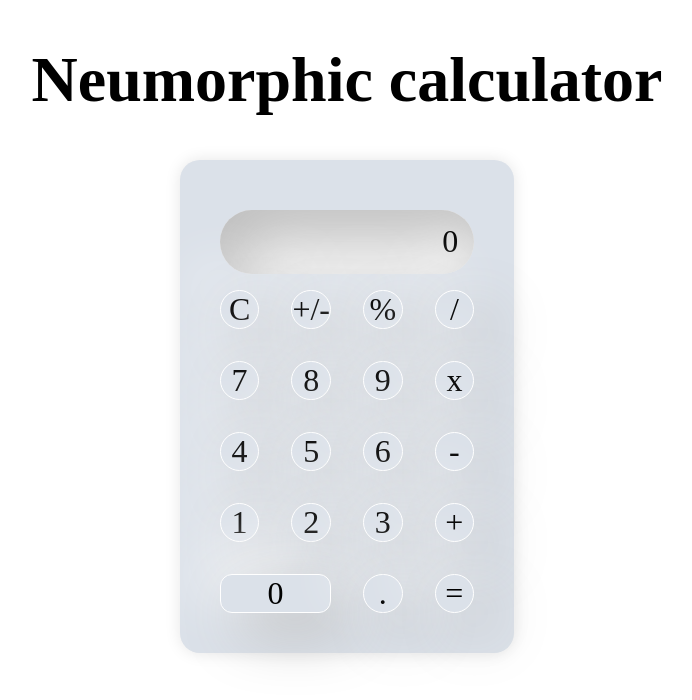
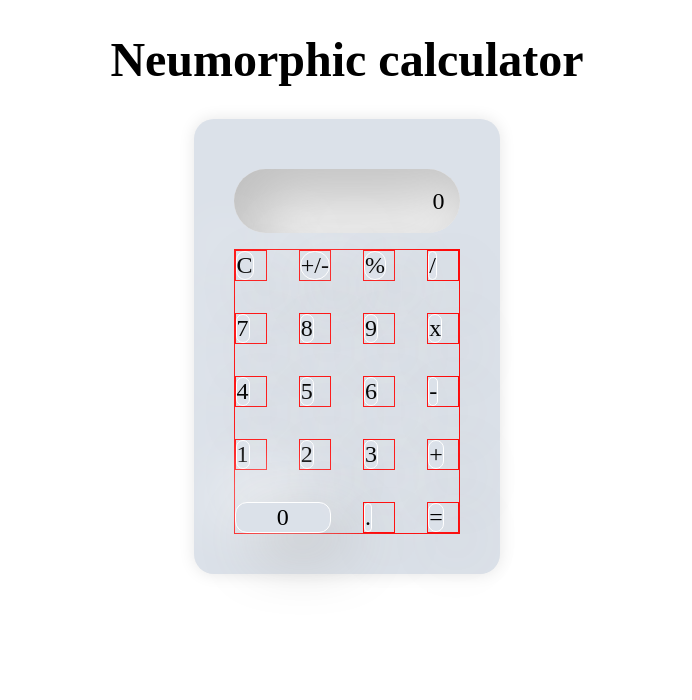
Before and after one commit to robbienohra/neumorphic-calculator, a Next.js app: page / in a window 1280 px wide. Shown: the top 700 px of the page, without its empty margins (293-985 px from the left). Built offline with nearby package versions, Linux system fonts and the light colour scheme; a web font is replaced by a local one.

Commit message:
checkpoint

```diff
--- a/src/components/Key.tsx
+++ b/src/components/Key.tsx
@@ -11,12 +11,14 @@ export const Key = memo(
     dispatch: Dispatch<Action>;
   }): JSX.Element => {
     return (
-      <div
-        onClick={() => dispatch({ key, numeric })}
-        className={styles.default}
-        data-cy={key}
-      >
-        {key}
+      <div className={styles.button}>
+        <button
+          onClick={() => dispatch({ key, numeric })}
+          className={styles.default}
+          data-cy={key}
+        >
+          {key}
+        </button>
       </div>
     );
   },
--- a/src/styles/Key.module.scss
+++ b/src/styles/Key.module.scss
@@ -1,10 +1,16 @@
+
+.button {
+  border: thin red solid;
+}
+
 @mixin key {
-  display: flex;
+  all: unset;
+  display: grid;
   justify-content: center;
   align-items: center;
   border-radius: 50px;
   background-color: #DBE1E9;
-  cursor: pointer;
+  cursor: default;
   border: thin white solid;
   box-shadow:  20px 20px 60px #bebebe,
   -20px -20px 60px #ffffff;
@@ -18,12 +24,10 @@
 
 .default {
   @include key;
-  //height: 4.5rem;
-  //width: 4.5rem;
 }
 
 .default:active {
-  @include inset
+  @include inset;
 }
 
 .zero {
--- a/src/styles/Keypad.module.scss
+++ b/src/styles/Keypad.module.scss
@@ -4,4 +4,5 @@
   grid-template-rows: repeat(4, 1fr);
   grid-row-gap: 2rem;
   grid-column-gap: 2rem;
+  border: thin solid red;
 }
--- a/src/styles/globals.scss
+++ b/src/styles/globals.scss
@@ -11,7 +11,7 @@ body {
 
 @mixin typography {
   font-family: 'Odibee Sans', serif;
-  font-size: 2rem;
+  font-size: 1.5rem;
 }
 
 main {
```
Also changed, not shown: src/pages/grid.jsx (added, +16 -0 lines), src/styles/Grid.module.scss (added, +9 -0 lines).
